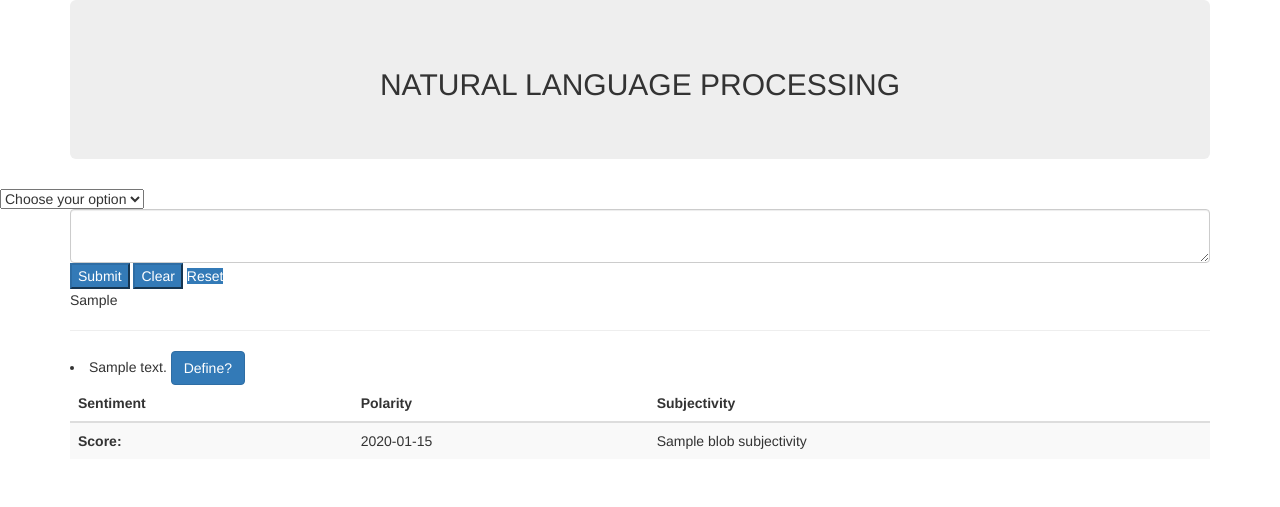
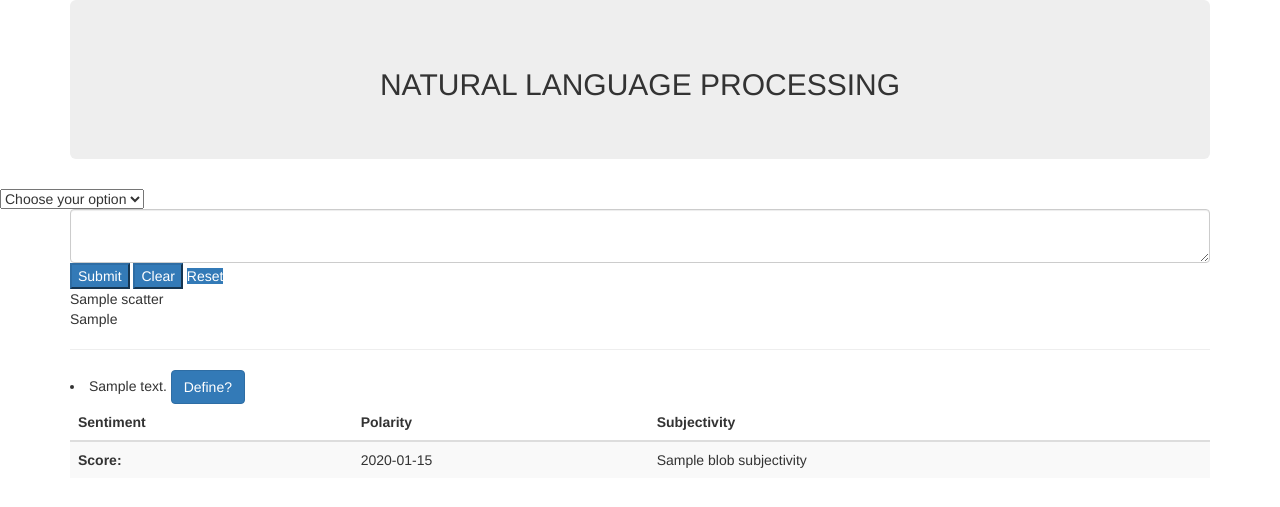
Before and after one commit to rayfen12/Final-Project, a Flask app: template templates/index.html in a window 1280 px wide. Shown: the top 507 px of the page. Run offline with Flask 2, Linux system fonts and the light colour scheme; the template is opened without the code that fills it: most values are stand-ins (such as "Sample title", 1, 10 or a date in 2020); some libraries are stand-ins or nearby versions.

Commit message:
uploading changes

```diff
--- a/ANZ_plots/app.py
+++ b/ANZ_plots/app.py
@@ -76,13 +76,17 @@ def analyze():
 		tw_html = tw_df.to_html()
 		tw_html2 = tw_html.replace('\n', '')
 
-		return render_template('index.html',tw_html=tw_html2)
-
 		scatter = go.Figure(go.Scatter(tw_df, x="No_of_likes", y="Polarity", size="No_of_likes", color="Sentiment",
            hover_name="Handle", log_x=True, size_max=60))
 		pio.write_html(scatter, file='scatter.html', auto_open=True)
 
-		return render_template('scatter.html')
+		return render_template('index.html',tw_html=tw_html2,scatter=scatter)
+
+		# scatter = go.Figure(go.Scatter(tw_df, x="No_of_likes", y="Polarity", size="No_of_likes", color="Sentiment",
+        #    hover_name="Handle", log_x=True, size_max=60))
+		# pio.write_html(scatter, file='scatter.html', auto_open=True)
+
+		# return render_template('scatter.html')
 	else:
 		rawtext = request.form['rawtext']
 		token = Credentials.token
@@ -132,14 +136,13 @@ def analyze():
 
 		return render_template('index.html',tw_html=tw_html2)
 
-		scatter = go.Figure(go.Scatter(tw_df, x="No_of_likes", y="Polarity", size="No_of_likes", color="Sentiment",
-           hover_name="Handle", log_x=True, size_max=60))
-		pio.write_html(scatter, file='scatter.html', auto_open=True)
+		# scatter = go.Figure(go.Scatter(tw_df, x="No_of_likes", y="Polarity", size="No_of_likes", color="Sentiment",
+        #    hover_name="Handle", log_x=True, size_max=60))
+		# pio.write_html(scatter, file='scatter.html', auto_open=True)
 
-		return render_template('scatter.html')
+		# return render_template('scatter.html')
 
 	#redered to display on page
-	return render_template('scatter.html')
 	return render_template('index.html',tw1=tw1,tw2=tw2,count_tw1=count_tw1,count_tw2=count_tw2)
 
 
--- a/ANZ_plots/templates/index.html
+++ b/ANZ_plots/templates/index.html
@@ -44,7 +44,7 @@
     <div class = "container">
         <div class="row">
             <div class="col-md-7">
-                <div id="bubble"></div>
+                {{scatter | safe}}
             </div>
             <div class="col-md-5">
                 <div id="gauge"></div>
```
